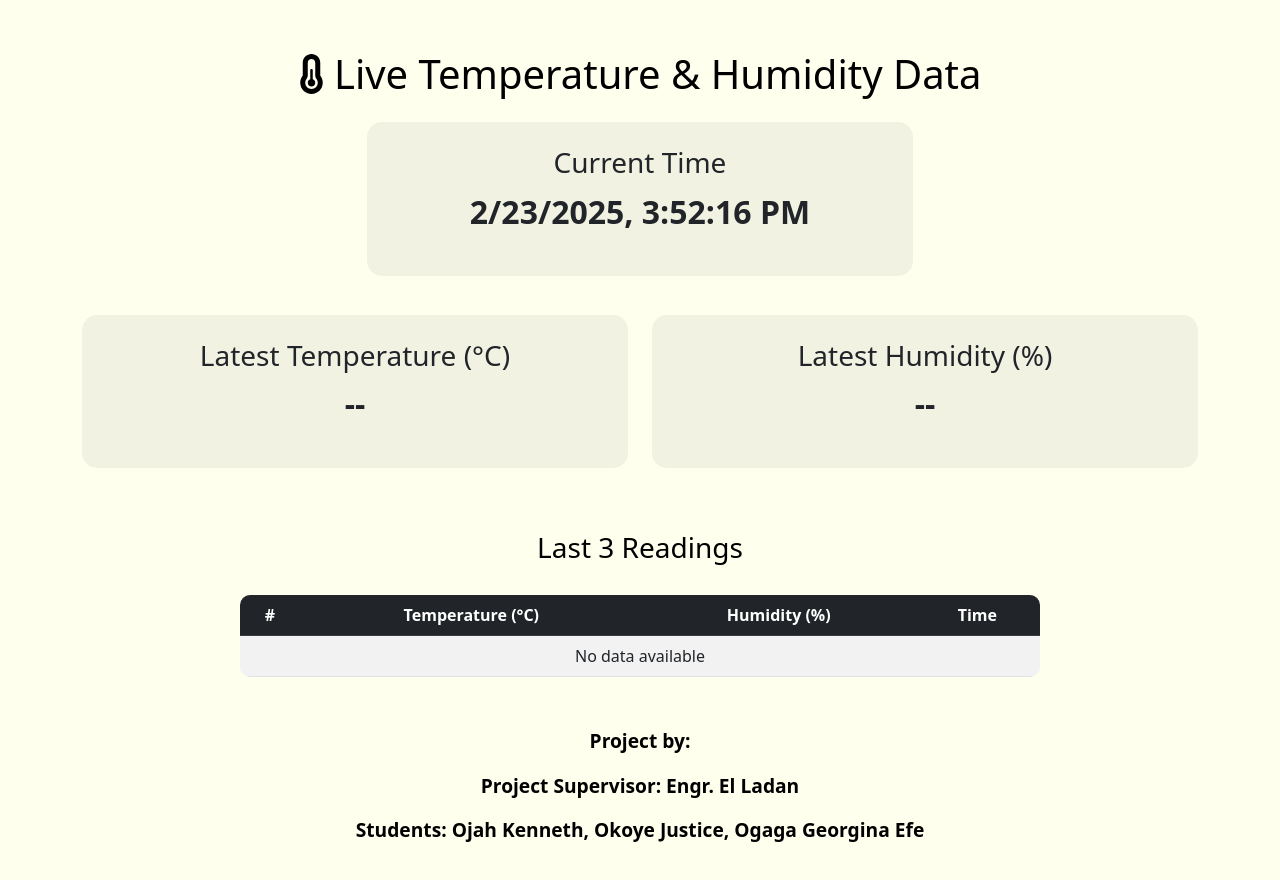
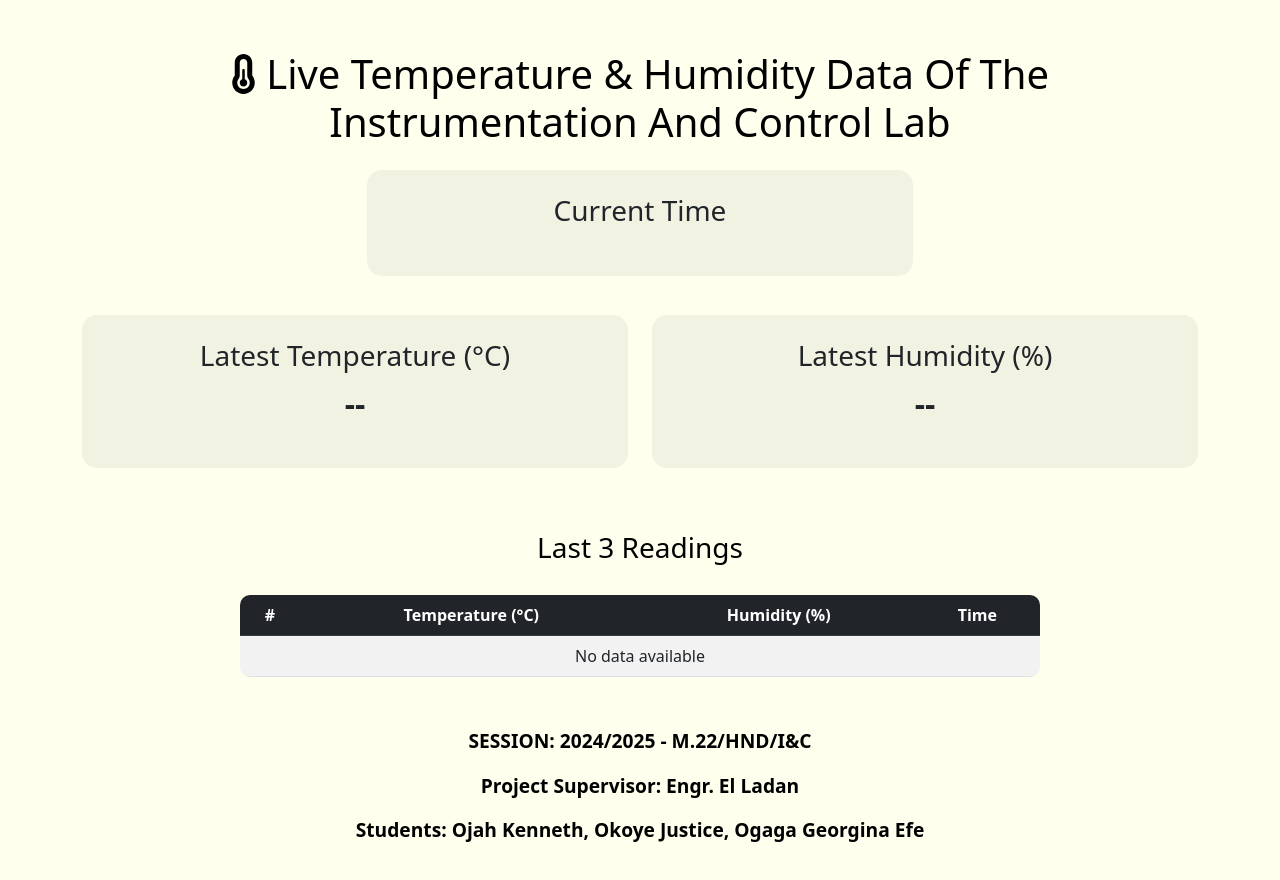
Before and after one commit to mjoghenemaega/temp_tracker, a plain HTML site: page index.html in a window 1280 px wide. Drawn offline with nearby package versions, Linux system fonts and the light colour scheme; no server answers.

Commit message:
done with all chnagese

```diff
--- a/index.html
+++ b/index.html
@@ -45,7 +45,7 @@
 <body>
 
     <div class="container">
-        <h1 class="mb-4"><i class="fas fa-thermometer-half"></i> Live Temperature & Humidity Data</h1>
+        <h1 class="mb-4"><i class="fas fa-thermometer-half"></i> Live Temperature & Humidity Data Of The Instrumentation And Control Lab</h1>
 
         <div class="row justify-content-center">
             <div class="col-md-6">
@@ -89,7 +89,7 @@
         </div>
 
         <div class="footer">
-            <p>Project by:</p>
+            <p>SESSION: 2024/2025 - M.22/HND/I&C</p>
             <p>Project Supervisor: Engr. El Ladan</p>
             <p>Students: Ojah Kenneth, Okoye Justice, Ogaga Georgina Efe</p>
         </div>
@@ -154,8 +154,8 @@
 
         // Fetch immediately and set intervals
         fetchData();
-        setInterval(fetchData, 10000);
-        setInterval(updateTime, 1000);
+        setInterval(fetchData, 500000);
+        setInterval(updateTime, 500000);
     </script>
 
 </body>
```
